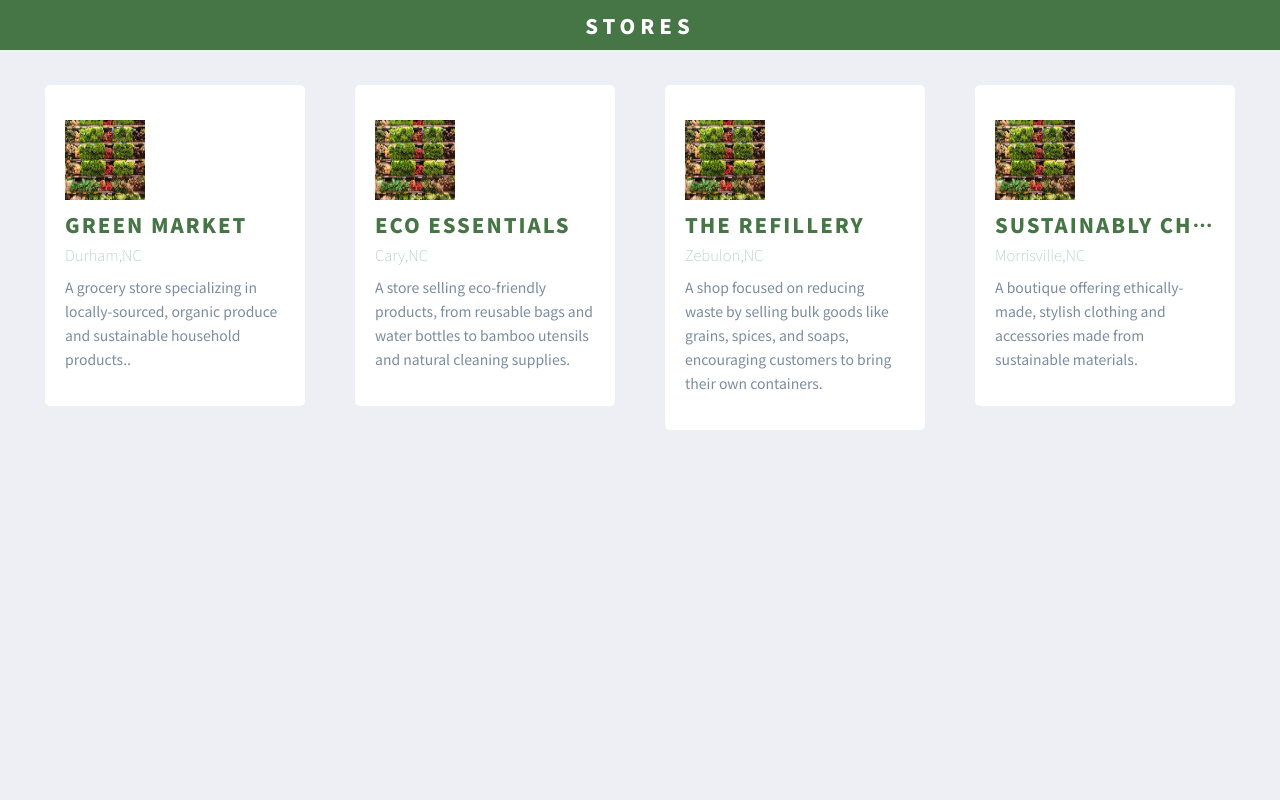
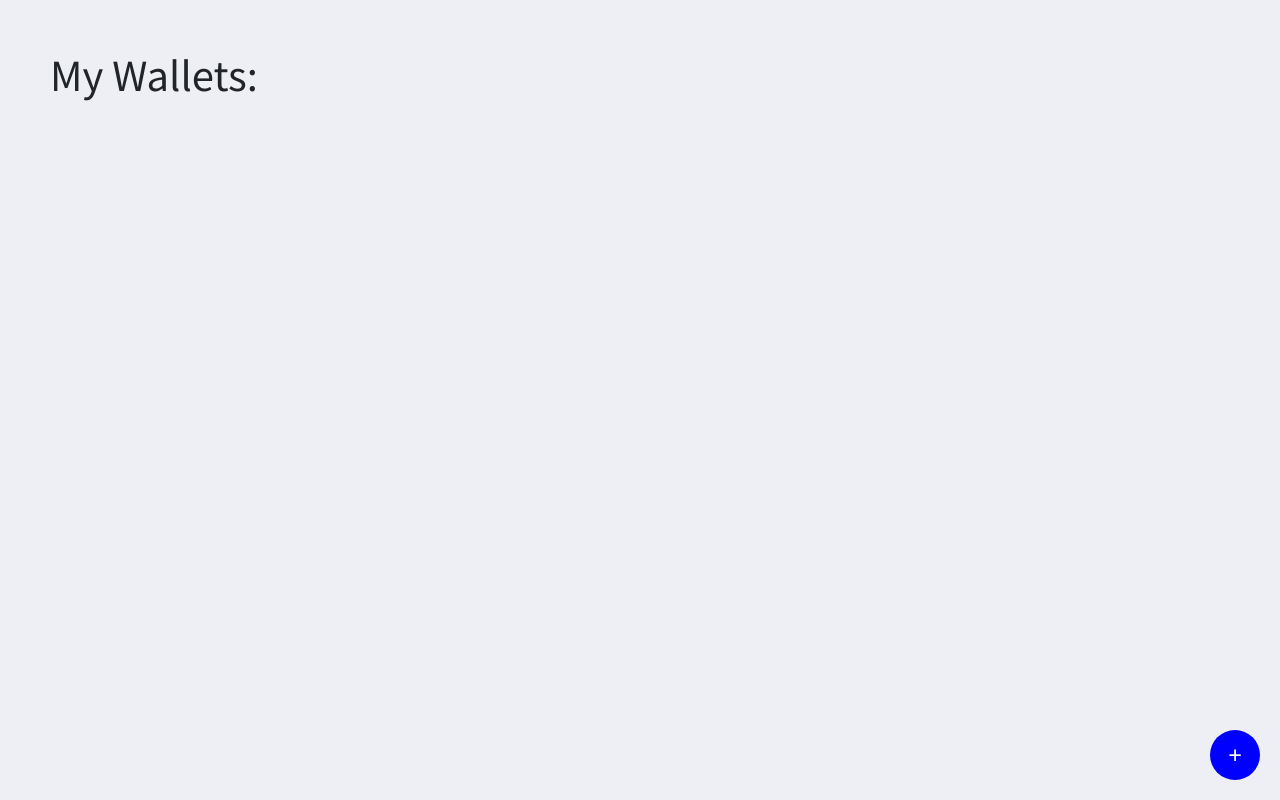
Before and after one commit to smirki/LocalLeaf, a Flask app: page /user in a window 1280 px wide. Run offline with Flask 2, Linux system fonts and the light colour scheme; some libraries are stand-ins or nearby versions.

Commit message:
added wallets

```diff
--- a/templates/auth/user-dash.html
+++ b/templates/auth/user-dash.html
@@ -1,53 +1,149 @@
 <!DOCTYPE html>
 <html lang="en">
+
 <head>
     <meta charset="UTF-8">
     <meta http-equiv="X-UA-Compatible" content="IE=edge">
     <meta name="viewport" content="width=device-width, initial-scale=1.0">
+    <link href="https://cdn.jsdelivr.net/npm/bootstrap@5.0.2/dist/css/bootstrap.min.css" rel="stylesheet" integrity="sha384-EVSTQN3/azprG1Anm3QDgpJLIm9Nao0Yz1ztcQTwFspd3yD65VohhpuuCOmLASjC" crossorigin="anonymous">
     <link rel="stylesheet" href="{{ url_for('static', filename='styles/user.css') }}">
     <title>Document</title>
+    <style>
+        /* Styles for the "+" button */
+
+        body {
+            padding: 50px;
+        }
+
+        .add-button {
+            position: fixed;
+            bottom: 20px;
+            right: 20px;
+            width: 50px;
+            height: 50px;
+            font-size: 24px;
+            background-color: blue;
+            color: white;
+            border: none;
+            border-radius: 50%;
+            cursor: pointer;
+        }
+        /* Styles for the popup */
+
+        .popup {
+            display: none;
+            position: fixed;
+            top: 0;
+            bottom: 0;
+            left: 0;
+            right: 0;
+            background-color: rgba(0, 0, 0, 0.5);
+            z-index: 9999;
+        }
+        /* Styles for the form inside the popup */
+
+        .form {
+            display: flex;
+            flex-direction: column;
+            align-items: center;
+            justify-content: center;
+            position: absolute;
+            top: 50%;
+            left: 50%;
+            transform: translate(-50%, -50%);
+            background-color: white;
+            padding: 20px;
+        }
+        /* Styles for the slider */
+
+        .slider {
+            width: 200px;
+            margin-bottom: 20px;
+        }
+        /* Styles for the submit button */
+
+        .submit-button {
+            width: 100px;
+            padding: 10px;
+            background-color: blue;
+            color: white;
+            border: none;
+            cursor: pointer;
+        }
+    </style>
 </head>
+
 <body>
 
-<div class="wrapper">
-	<div class="header">Stores</div>
+    <h1>My Wallets:</h1>
 
-	<div class="cards_wrap">
-		<div class="card_item">
-			<div class="card_inner">
-				<img src="/Users/Vrishank/Desktop/Hack_NC /hackstate/templates/green.jpeg">
-				<div class="store_name">Green Market</div>
-				<div class="location">Durham,NC</div>
-				<div class="description">A grocery store specializing in locally-sourced, organic produce and sustainable household products..</div>
-			</div>
-		</div>
-		<div class="card_item">
-			<div class="card_inner">
-				<img src="/Users/Vrishank/Desktop/Hack_NC /hackstate/templates/green.jpeg">
-				<div class="store_name">Eco Essentials</div>
-				<div class="location">Cary,NC</div>
-				<div class="description">A store selling eco-friendly products, from reusable bags and water bottles to bamboo utensils and natural cleaning supplies.</div>
-			</div>
-		</div>
-		<div class="card_item">
-			<div class="card_inner">
-				<img src="/Users/Vrishank/Desktop/Hack_NC /hackstate/templates/green.jpeg">
-				<div class="store_name">The Refillery</div>
-				<div class="location">Zebulon,NC</div>
-				<div class="description">A shop focused on reducing waste by selling bulk goods like grains, spices, and soaps, encouraging customers to bring their own containers.</div>
-			</div>
-		</div>
-		<div class="card_item">
-			<div class="card_inner">
-				<img src="/Users/Vrishank/Desktop/Hack_NC /hackstate/templates/green.jpeg">
-				<div class="store_name">Sustainably Chic</div>
-				<div class="location">Morrisville,NC</div>
-				<div class="description"> A boutique offering ethically-made, stylish clothing and accessories made from sustainable materials.</div>
-			</div>
-		</div>
-		</div>
-	</div>
-</div>
+    <!-- <div class="card text-white bg-dark mb-3" style="max-width: 18rem;">
+        <div class="card-header">Wallet 1</div>
+        <div class="card-body">
+            <h5 class="card-title"><strong>Account Balance:</strong> $70</h5>
+        </div>
+    </div> -->
 
+    <button id="addButton" class="add-button">+</button>
+    <div id="popup" class="popup">
+        <form id="form" class="form">
+            <label for="slider">Add Into Wallet:</label>
+            <input type="range" id="slider" class="slider" min="0" max="100" value="50">
+            <output id="sliderValue" class="slider-value">50</output>
+            <button type="submit" id="submit" class="submit-button">Submit</button>
+        </form>
+
+    </div>
+
+    <div id="cardContainer" class="container mt-5">
+        <div class="row" id="cardRow">
+        </div>
+    </div>
+
+
+    <script>
+        // Get the DOM elements
+        const addButton = document.getElementById('addButton');
+        const popup = document.getElementById('popup');
+        const form = document.getElementById('form');
+        const slider = document.getElementById('slider');
+        const sliderValue = document.getElementById('sliderValue');
+        const cardRow = document.getElementById('cardRow');
+
+        // Show the popup when the "+" button is clicked
+        addButton.addEventListener('click', () => {
+            popup.style.display = 'block';
+        });
+
+        // Update the slider value display
+        slider.addEventListener('input', () => {
+            sliderValue.textContent = slider.value;
+        });
+
+        // Hide the popup when the submit button is clicked
+        form.addEventListener('submit', (event) => {
+            event.preventDefault();
+            popup.style.display = 'none';
+
+            // Get the slider value
+            const value = slider.value;
+            // resp = requests.get('http://localhost:5000/create_wallet?initial_balance=${value}')
+            // Create a Bootstrap card with the slider value
+            const card = document.createElement('div');
+            card.classList.add('col-md-4');
+            card.innerHTML = `
+    <div class="card">
+      <div class="card-body">
+        <h5 class="card-title">Wallet 1</h5>
+        <p class="card-text"><strong>Account Balance:</strong> $${value}</p>
+      </div>
+    </div>
+  `;
+
+            // Add the card to the card row
+            cardRow.appendChild(card);
+        });
+    </script>
 </body>
+
 </html>
```
